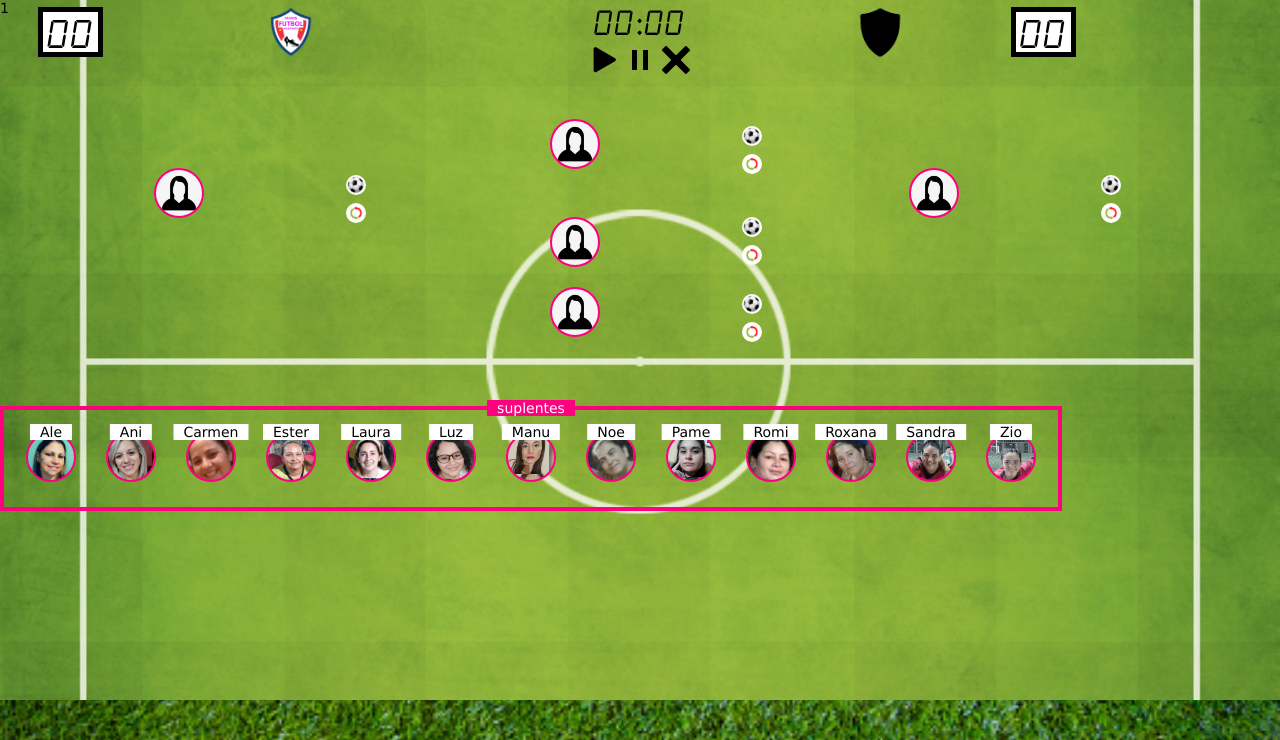
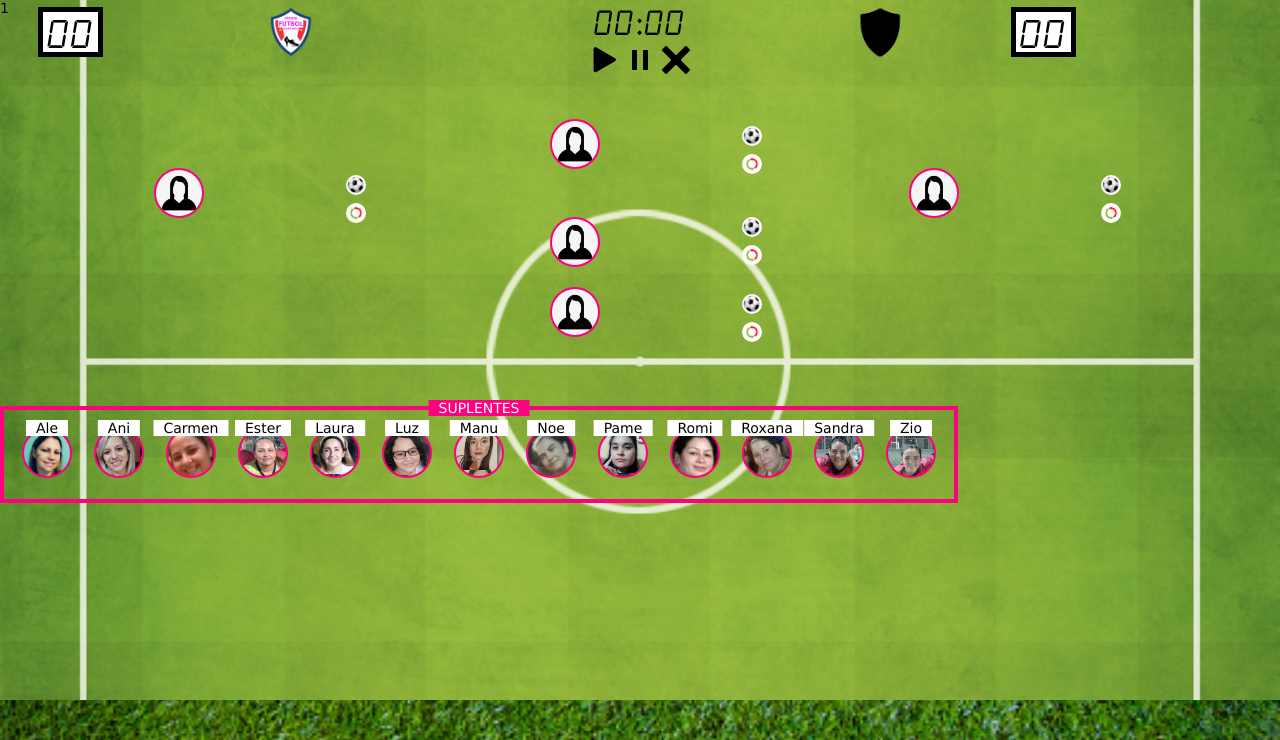
Before and after one commit to mauriciomss/alineacionEquipo, a PHP site: page /partido.html in a window 1280 px wide. Shown: the top 740 px of the page. Run offline with PHP 8.4, Linux system fonts and the light colour scheme.

Commit message:
commit 18-10-2023 12:28:53

```diff
--- a/assets/style.css
+++ b/assets/style.css
@@ -307,7 +307,7 @@
             border-radius: 50%;
             background-image: url(images/jugadora.jpg);
             background-size: 100%;
-            margin: 15px;
+            margin: 11px;
         }
 
 
--- a/partido.html
+++ b/partido.html
@@ -93,7 +93,7 @@
             <div class="jugador5-gol gol" id="jugador5-gol" dataid=""></div>
             <div class="jugador5-cambio cambio" id="jugador5-cambio" dataid=""></div>
 
-            <div id="suplentes" class="suplentes" data="suplentes">
+            <div id="suplentes" class="suplentes" data="SUPLENTES">
             </div>
         </div>
         <!-- The Modal -->
```
